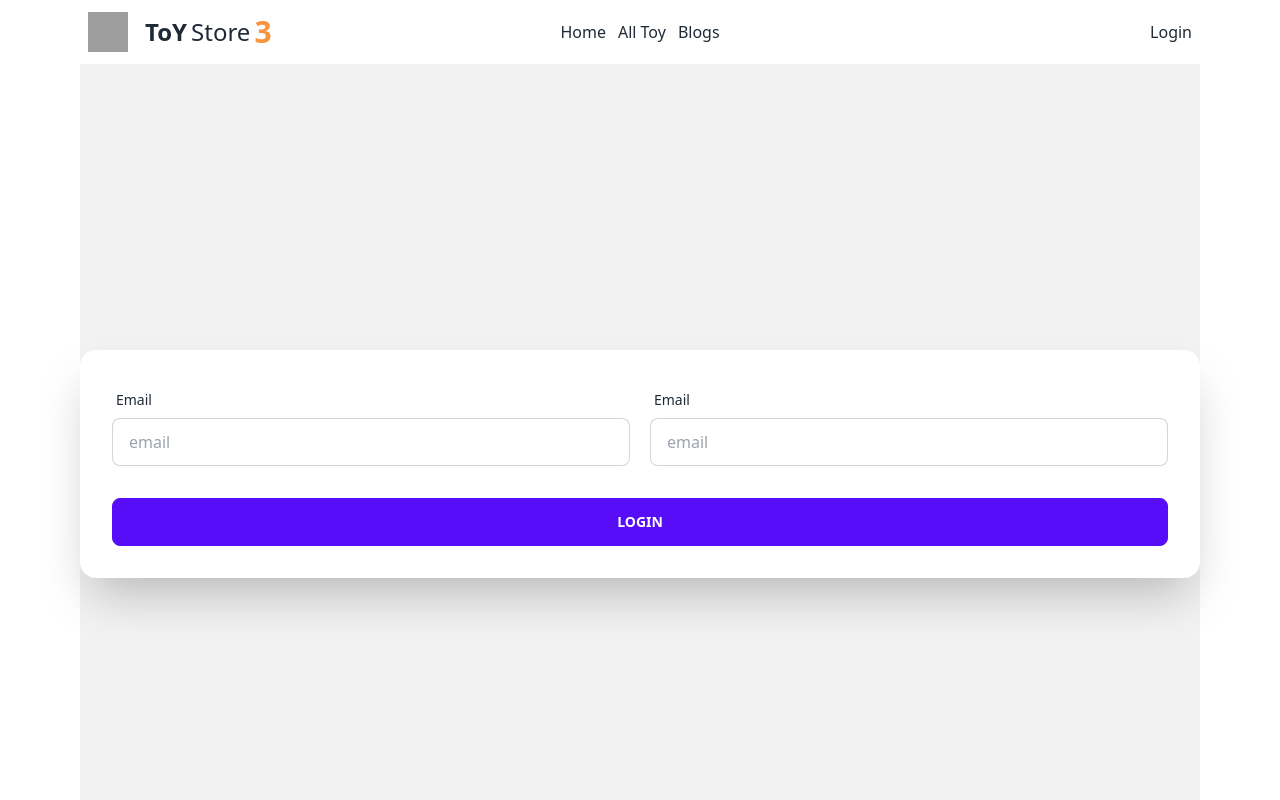
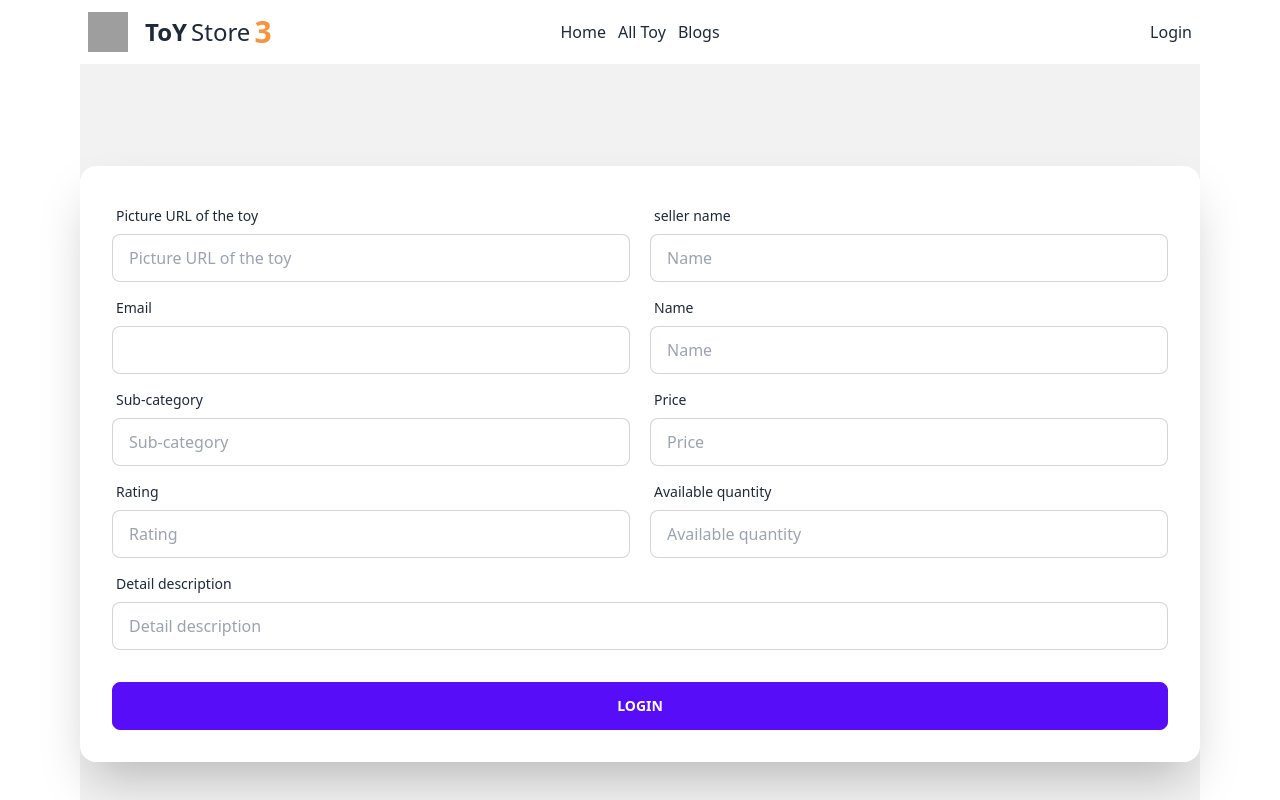
Before and after one commit to shanto001971/toy-marketplace-client, a React (Vite) app: page /addtoy in a window 1280 px wide. Shown: the top 800 px of the page. Built offline with nearby package versions, Linux system fonts and the light colour scheme; no server answers; grey boxes are pictures that could not be loaded.

Commit message:
create add toy page form

```diff
--- a/src/Components/AddToy/AddToy.jsx
+++ b/src/Components/AddToy/AddToy.jsx
@@ -1,6 +1,12 @@
 import React from 'react';
+import { useContext } from "react";
+import { AuthContex } from "../../AuthProvider/AuthProvider";
+
 
 const AddToy = () => {
+
+    const {user}=useContext(AuthContex);
+
     return (
         <div className="hero min-h-screen bg-base-200">
 
@@ -10,19 +16,77 @@ const AddToy = () => {
 
                         <div className="form-control w-full">
                             <label className="label">
-                                <span className="label-text">Email</span>
+                                <span className="label-text">Picture URL of the toy</span>
                             </label>
-                            <input type="text" placeholder="email" className="input input-bordered w-full" />
+                            <input type="text" placeholder="Picture URL of the toy" className="input input-bordered w-full" />
                         </div>
+
+                        <div className="form-control w-full">
+                            <label className="label">
+                                <span className="label-text">seller name</span>
+                            </label>
+                            <input type="text" placeholder="Name" defaultValue={user?.displayName} className="input input-bordered w-full" />
+                        </div>
+
+                    </div>
+                    <div className="lg:flex gap-5">
 
                         <div className="form-control w-full">
                             <label className="label">
                                 <span className="label-text">Email</span>
                             </label>
-                            <input type="text" placeholder="email" className="input input-bordered w-full" />
+                            <input type="text" placeholder="" defaultValue={user?.email} className="input input-bordered w-full" />
+                        </div>
+
+                        <div className="form-control w-full">
+                            <label className="label">
+                                <span className="label-text">Name</span>
+                            </label>
+                            <input type="text" placeholder="Name" className="input input-bordered w-full" />
                         </div>
 
                     </div>
+                    <div className="lg:flex gap-5">
+
+                        <div className="form-control w-full">
+                            <label className="label">
+                                <span className="label-text">Sub-category</span>
+                            </label>
+                            <input type="text" placeholder="Sub-category" className="input input-bordered w-full" />
+                        </div>
+
+                        <div className="form-control w-full">
+                            <label className="label">
+                                <span className="label-text">Price</span>
+                            </label>
+                            <input type="text" placeholder="Price" className="input input-bordered w-full" />
+                        </div>
+
+                    </div>
+                    <div className="lg:flex gap-5">
+
+                        <div className="form-control w-full">
+                            <label className="label">
+                                <span className="label-text">Rating</span>
+                            </label>
+                            <input type="text" placeholder="Rating" className="input input-bordered w-full" />
+                        </div>
+
+                        <div className="form-control w-full">
+                            <label className="label">
+                                <span className="label-text">Available quantity</span>
+                            </label>
+                            <input type="text" placeholder="Available quantity" className="input input-bordered w-full" />
+                        </div>
+
+                    </div>
+                    <div className="form-control w-full">
+                        <label className="label">
+                            <span className="label-text">Detail description</span>
+                        </label>
+                        <input type="text" placeholder="Detail description" className="input input-bordered w-full" />
+                    </div>
+
 
                     <div className="form-control mt-6">
                         <button className="btn btn-primary">Login</button>
--- a/src/Components/LoginPage/Login.jsx
+++ b/src/Components/LoginPage/Login.jsx
@@ -15,6 +15,7 @@ const Login = () => {
         LoginUser(email, password)
             .then((result) => {
                 setUser(result.user)
+                console.log(result.user)
                 form.reset()
             })
             .catch((err) => {
```
